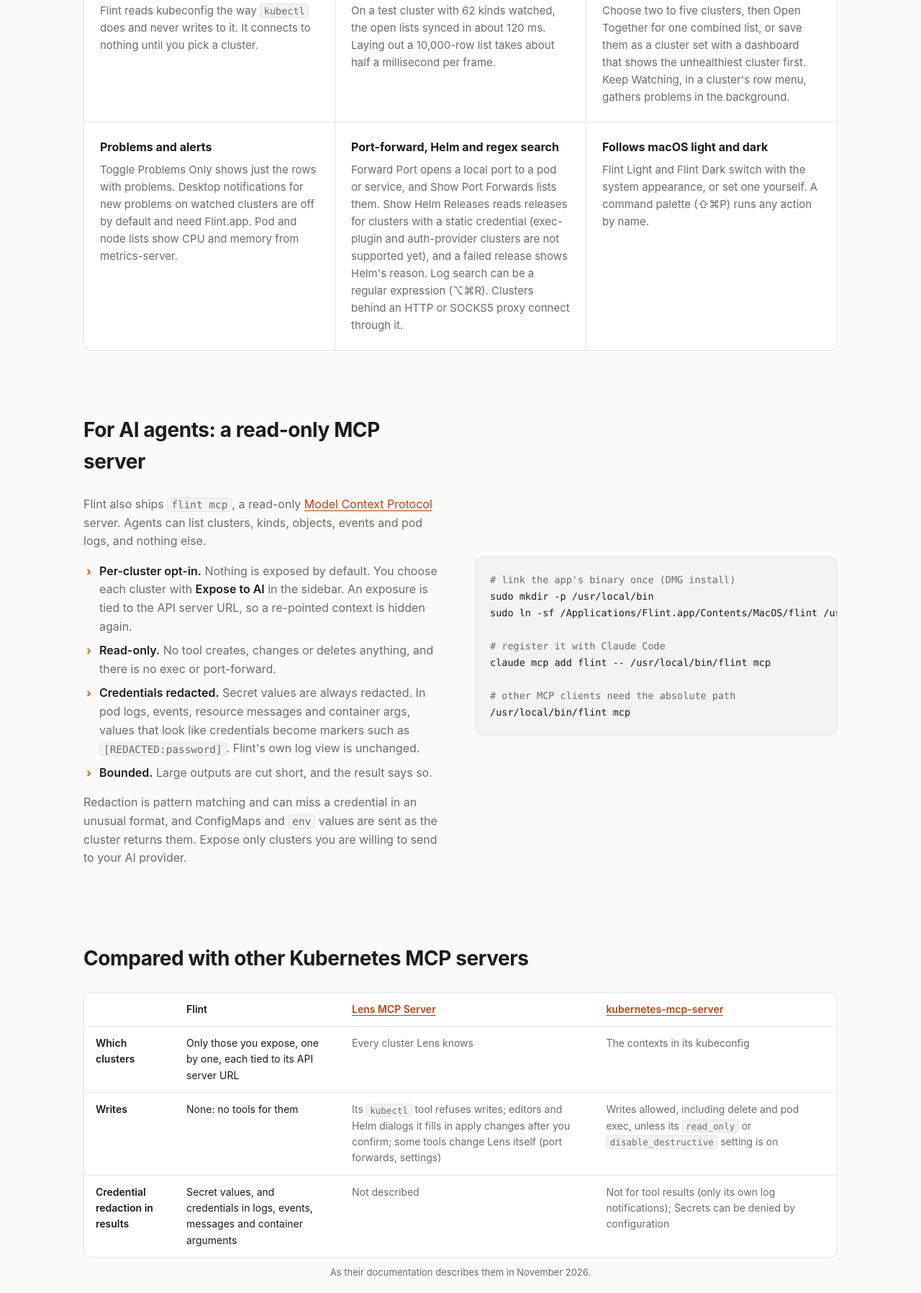
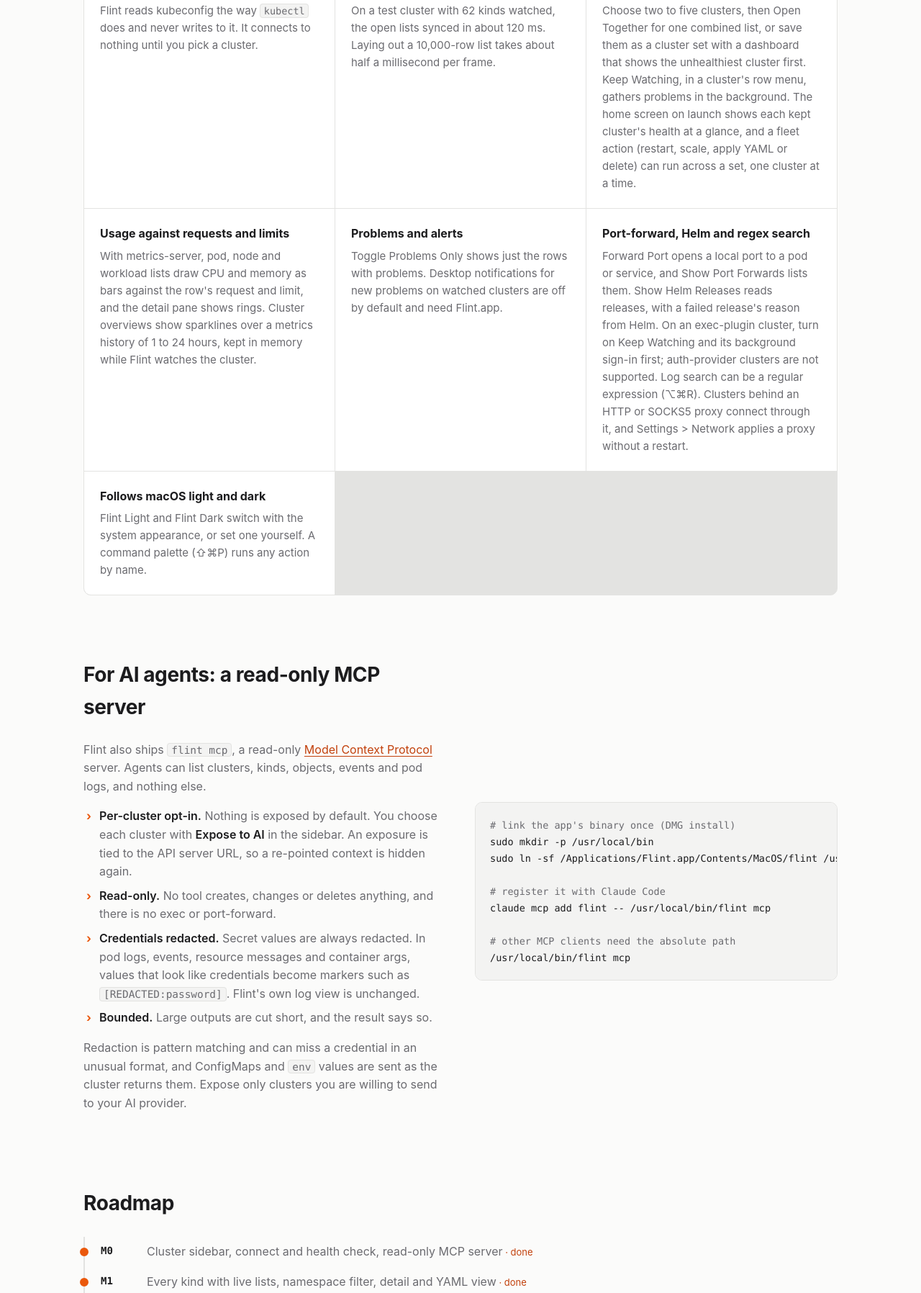
Before and after one commit to Sealos/flint, a plain HTML site: page site/index.html in a window 1280 px wide. Shown: the part 2023-3819 px from the top of the page at 72% size. Drawn offline with Linux system fonts and the light colour scheme.

Commit message:
docs: bring README, site, user paths, e2e coverage and limits up to date with v0.8 (#866)
Refs #83

- 7, 9: README Status and site roadmap cover the home screen, menus,
Secret editing, usage bars and rings against request and limit, workload
usage columns, metrics history, Disconnect and set sign-in.
- 8: README and site list Apply YAML Across Set and Delete Across Set
beside restart and scale; "in the next release" dropped from the README.
- 12: site Helm sentence matches the README (exec-plugin clusters under
Keep Watching); new site card for usage and history.
- 18: UP-100 and UP-101 rewritten: protected members are left out,
nothing unlocks; heading says v0.8.
- 19, 25: duplicate UP-127 removed.
- 20: E2E-COVERAGE rows for UP-100 to 101 and UP-122 to 127. UP-86 and
87 have no tests yet, so no row.
- 21: Keys table gains Go Forward and Settings.
- 22: Settings > Network applies a proxy without a restart; the Settings
paragraph lists its sections.
- 24: LIMITS replaces the 62 MB figure with the per-cluster in-memory
history bound (about 44 MiB per cluster at 24 hours, 11 MiB at 6).
- Removed the README and site comparisons with other products; the intro
names no other tool.
- ARCHITECTURE and TESTING: fleet actions are v0.8 and leave protected,
paused and disconnected members out.

```diff
--- a/site/index.html
+++ b/site/index.html
@@ -142,20 +142,26 @@
           <h3>Several clusters at once</h3>
           <p>Choose two to five clusters, then Open Together for one combined list, or save them as a cluster set with
             a dashboard that shows the unhealthiest cluster first. Keep Watching, in a cluster's row menu, gathers
-            problems in the background.</p>
+            problems in the background. The home screen on launch shows each kept cluster's health at a glance, and a
+            fleet action (restart, scale, apply YAML or delete) can run across a set, one cluster at a time.</p>
+        </article>
+        <article class="card">
+          <h3>Usage against requests and limits</h3>
+          <p>With metrics-server, pod, node and workload lists draw CPU and memory as bars against the row's request and
+            limit, and the detail pane shows rings. Cluster overviews show sparklines over a metrics history of 1 to 24
+            hours, kept in memory while Flint watches the cluster.</p>
         </article>
         <article class="card">
           <h3>Problems and alerts</h3>
           <p>Toggle Problems Only shows just the rows with problems. Desktop notifications for new problems on watched
-            clusters are off by default and need Flint.app. Pod and node lists show CPU and memory from
-            metrics-server.</p>
+            clusters are off by default and need Flint.app.</p>
         </article>
         <article class="card">
           <h3>Port-forward, Helm and regex search</h3>
           <p>Forward Port opens a local port to a pod or service, and Show Port Forwards lists them. Show Helm
-            Releases reads releases for clusters with a static credential (exec-plugin and auth-provider clusters are
-            not supported yet), and a failed release shows Helm's reason. Log search can be a regular expression
-            (⌥⌘R). Clusters behind an HTTP or SOCKS5 proxy connect through it.</p>
+            Releases reads releases, with a failed release's reason from Helm. On an exec-plugin cluster, turn on Keep
+            Watching and its background sign-in first; auth-provider clusters are not supported. Log search can be a regular expression
+            (⌥⌘R). Clusters behind an HTTP or SOCKS5 proxy connect through it, and Settings &gt; Network applies a proxy without a restart.</p>
         </article>
         <article class="card">
           <h3>Follows macOS light and dark</h3>
@@ -189,20 +195,7 @@ claude mcp add flint -- /usr/local/bin/flint mcp
 /usr/local/bin/flint mcp</code></pre>
     </section>
 
-    <section id="compare" class="wrap section">
-      <h2>Compared with other Kubernetes MCP servers</h2>
-      <div class="compare-wrap" role="region" aria-label="Comparison of Kubernetes MCP servers" tabindex="0">
-        <table class="compare">
-          <thead><tr><td></td><th scope="col">Flint</th><th scope="col"><a href="https://docs.lenshq.io/k8slens/mcp-server/">Lens MCP Server</a></th><th scope="col"><a href="https://github.com/containers/kubernetes-mcp-server">kubernetes-mcp-server</a></th></tr></thead>
-          <tbody>
-            <tr><th scope="row">Which clusters</th><td>Only those you expose, one by one, each tied to its API server URL</td><td>Every cluster Lens knows</td><td>The contexts in its kubeconfig</td></tr>
-            <tr><th scope="row">Writes</th><td>None: no tools for them</td><td>Its <code>kubectl</code> tool refuses writes; editors and Helm dialogs it fills in apply changes after you confirm; some tools change Lens itself (port forwards, settings)</td><td>Writes allowed, including delete and pod exec, unless its <code>read_only</code> or <code>disable_destructive</code> setting is on</td></tr>
-            <tr><th scope="row">Credential redaction in results</th><td>Secret values, and credentials in logs, events, messages and container arguments</td><td>Not described</td><td>Not for tool results (only its own log notifications); Secrets can be denied by configuration</td></tr>
-          </tbody>
-        </table>
-      </div>
-      <p class="caption">As their documentation describes them in November 2026.</p>
-    </section>
+
 
     <section id="roadmap" class="wrap section">
       <h2>Roadmap</h2>
@@ -213,7 +206,7 @@ claude mcp add flint -- /usr/local/bin/flint mcp
         <li class="done"><b>v0.3.0</b><span>Resource switcher, Go Back and pane navigation keys, plus matching-lines-only and errors-only log filters with adjustable context lines</span></li>
         <li class="done"><b>v0.4.0</b><span>YAML editing with inline validation, dry-run and diff; delete, scale, restart, cordon, drain</span></li>
         <li class="done"><b>v0.6.0</b><span>Cluster sets with a dashboard, Keep Watching and desktop alerts, problems-only lists, CPU and memory columns, port-forward panel, read-only Helm releases, regex log search</span></li>
-        <li class="done"><b>Next release</b><span>Guarded fleet actions across a cluster set (restart and scale: a dry run per cluster, one cluster at a time, stop at the first failure), deployment rollouts in recent activity, SOCKS5 proxies, warm lists for kept-watching clusters</span></li>
+        <li class="done"><b>Next release</b><span>Fleet actions across a cluster set (restart, scale, apply YAML and delete: a dry run per cluster, one cluster at a time, stop at the first failure), a home screen, usage bars and rings against request and limit, workload CPU and memory columns, a CPU and memory history, a Settings window and menus, Secret editing, deployment rollouts in recent activity, SOCKS5 proxies, warm lists for kept-watching clusters</span></li>
         <li class="next"><b>Next</b><span>Signed and notarized universal build, Homebrew cask, first signed release</span></li>
         <li><b></b><span>Curated views for core kinds and <a href="https://github.com/Sealos/flint/issues/265">log time ranges</a></span></li>
       </ol>
--- a/site/style.css
+++ b/site/style.css
@@ -224,16 +224,6 @@ h3 { margin: 0 0 6px; font-size: 16px; }
 .code .c { color: var(--muted); }
 .hero-code { display: inline-block; max-width: 100%; margin-top: 24px; padding: 12px 18px; }
 
-.compare-wrap { overflow-x: auto; border: 1px solid var(--border); border-radius: 10px; background: var(--surface); }
-.compare { width: 100%; min-width: 640px; border-collapse: collapse; font-size: 14px; }
-.compare th,
-.compare td { padding: 12px 16px; text-align: left; vertical-align: top; border-bottom: 1px solid var(--border); }
-.compare tbody tr:last-child th,
-.compare tbody tr:last-child td { border-bottom: 0; }
-.compare thead th { font-weight: 600; }
-.compare tbody th { font-weight: 600; width: 9em; }
-.compare td { color: var(--muted); }
-.compare td:first-of-type { color: var(--text); }
 
 .roadmap { list-style: none; margin: 0; padding: 0; border-left: 2px solid var(--border); }
 .roadmap li { position: relative; display: flex; gap: 16px; padding: 8px 0 8px 22px; color: var(--muted); }
```
Also changed, not shown: 6 other files.
